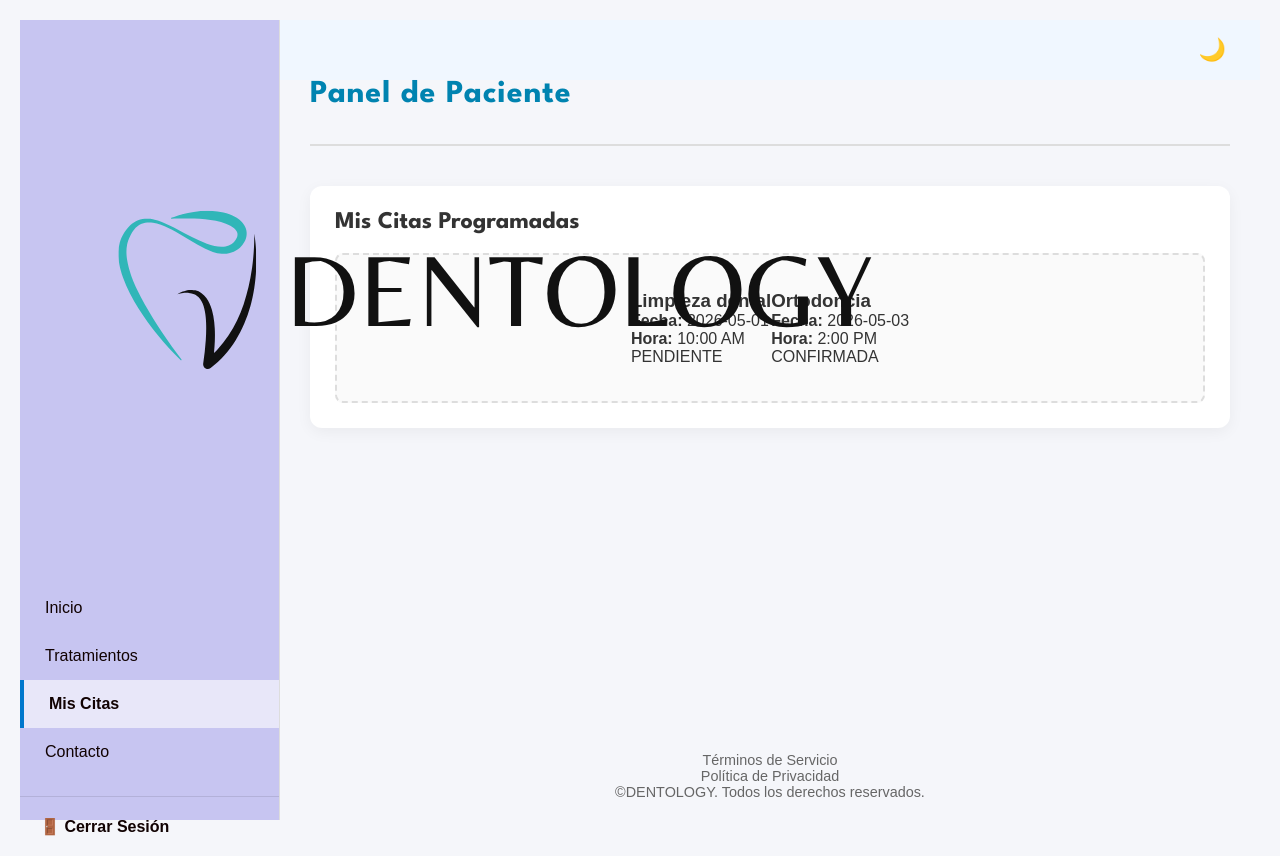
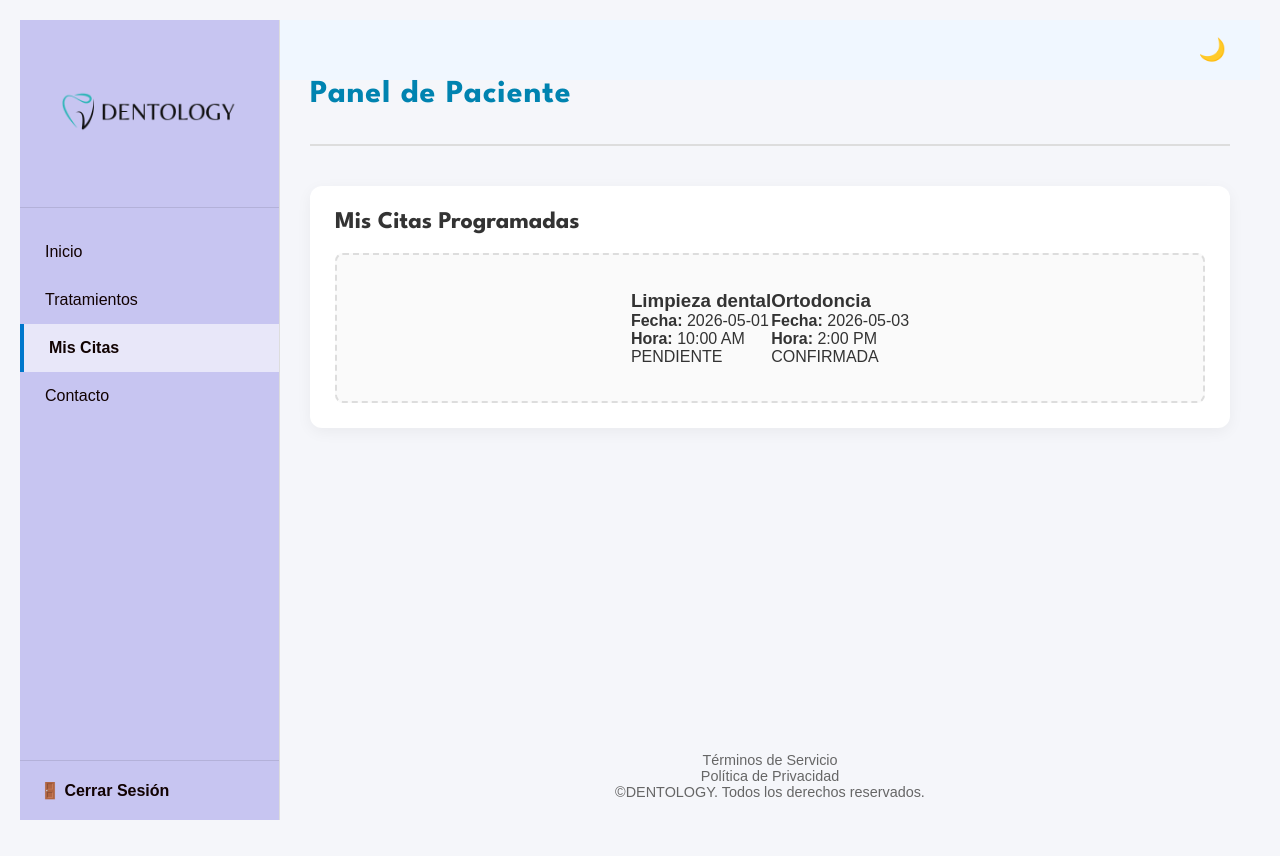
Before and after one commit to ShoskaOff/Momentotres, a website: page Frontend/index/PaginaUsuario/usuario.html in a window 1280 px wide. Drawn offline with Linux system fonts and the light colour scheme; files that its build step writes are made by us from their sources; files whose address does not match are found by name.

Commit message:
lo mismo en user

```diff
--- a/Frontend/index/PaginaUsuario/usuario.html
+++ b/Frontend/index/PaginaUsuario/usuario.html
@@ -17,7 +17,7 @@
     <button class="menu-hamburguesa" id="btnHamburguesa">☰</button>
 
     <aside class="sidebar" id="sidebar">
-        <a href="/Frontend/index/lobby.html" class="logo-container">
+        <a href="/Frontend/index/lobby.html" class="logo">
             <img src="/Media/Logo.png" alt="DENTOLOGY">
         </a>
         <nav class="main-nav">
```
